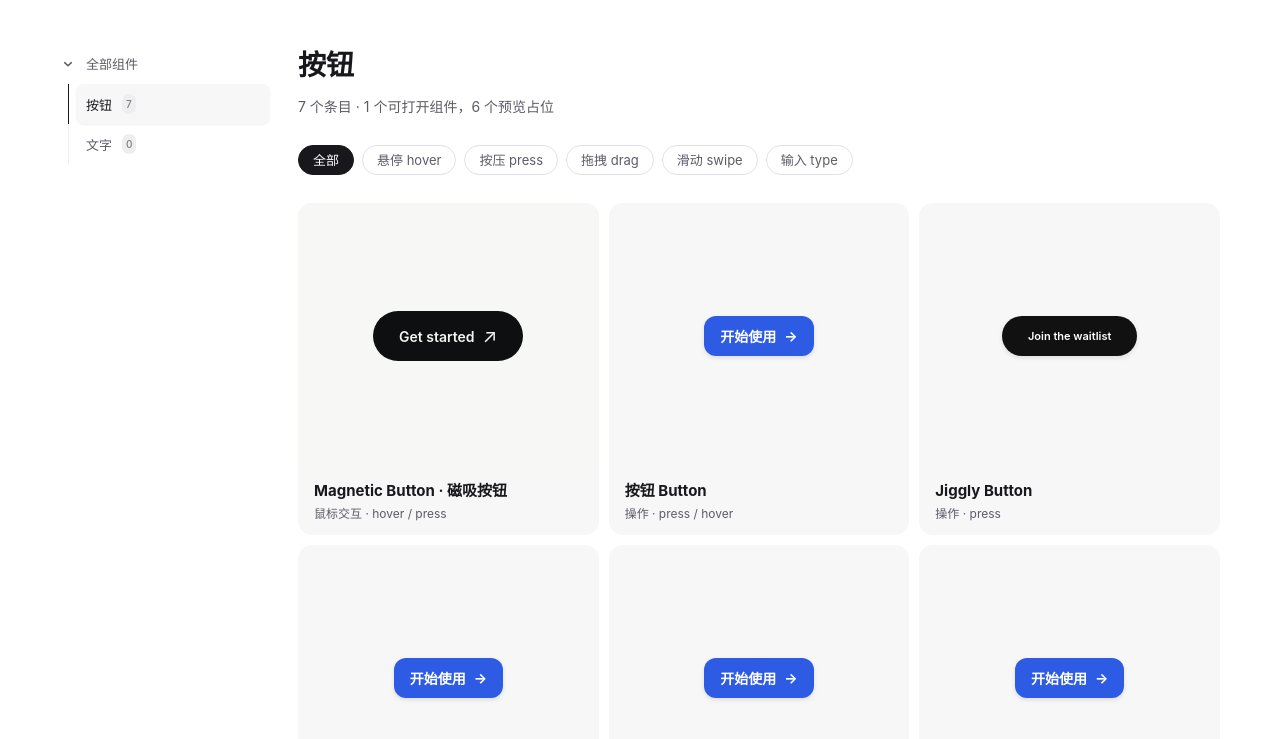
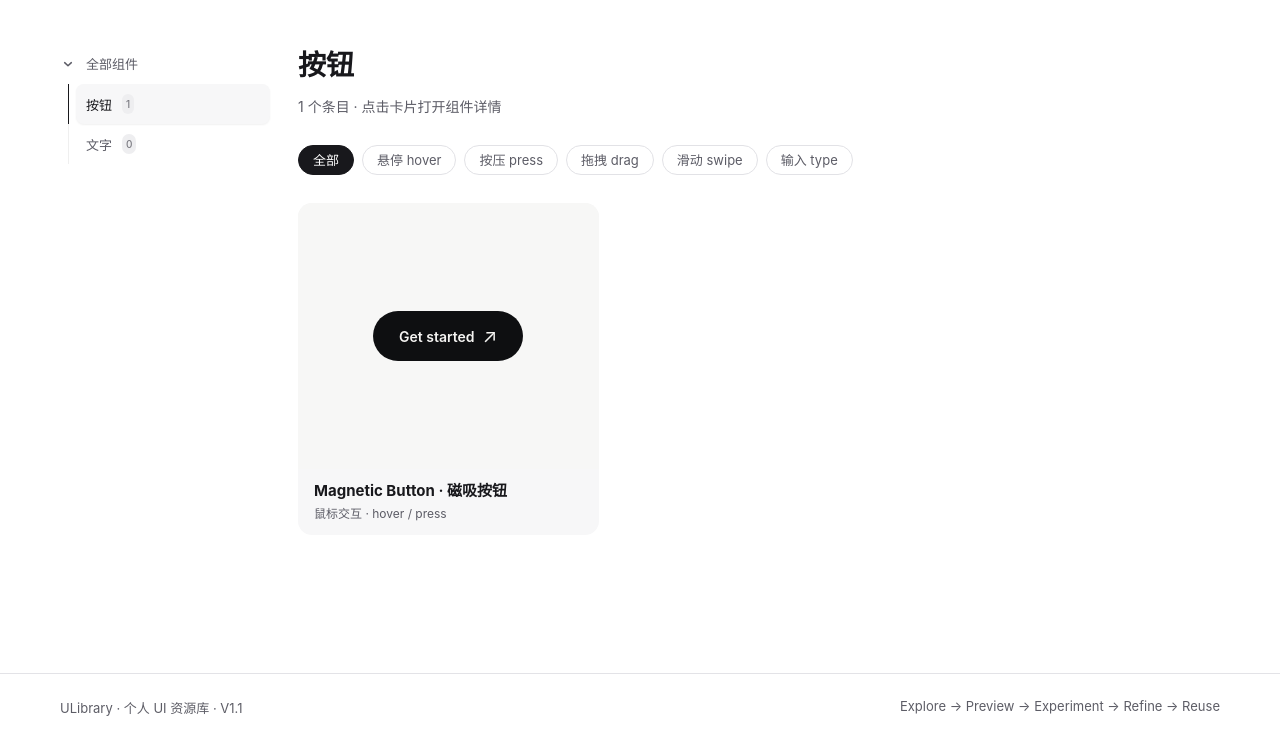
Before and after one commit to debbytwo95-cmd/31Library, a plain HTML site: page index.html in a window 1280 px wide. Shown: the part 61-800 px from the top of the page. Drawn offline with Linux system fonts and the light colour scheme.

Commit message:
Remove empty button placeholder cards from component catalog

```diff
--- a/assets/catalog.js
+++ b/assets/catalog.js
@@ -25,7 +25,7 @@ const buttonComponents = [
 ];
 const grid=document.querySelector('#grid'), heading=document.querySelector('h1'),description=document.querySelector('#description'),search=document.querySelector('#search'),sidebar=document.querySelector('#categories'),chips=document.querySelector('#chips');
 let section='components',category='buttons',filter='全部';
-const componentCategories=[['buttons','按钮',buttonComponents.length+6],['text','文字',0]];
+const componentCategories=[['buttons','按钮',buttonComponents.length],['text','文字',0]];
 function render(){
  document.querySelectorAll('[data-section]').forEach(b=>{const active=b.dataset.section===section;b.classList.toggle('active',active);b.setAttribute('aria-pressed',active)});
  const lab=section==='lab',blocks=section==='blocks';
@@ -37,9 +37,9 @@ function render(){
  const tags=lab?['全部','Canvas','3D','光效']:['全部','悬停 hover','按压 press','拖拽 drag','滑动 swipe','输入 type'];
  chips.innerHTML=tags.map(t=>'<button class="chip '+(t===filter?'active':'')+'" aria-pressed="'+(t===filter)+'">'+t+'</button>').join('');
  const q=search.value.trim().toLowerCase();
- let items=lab?pages.map(p=>({...p,tag:p.href.includes('heatmap')||p.href.includes('earth')?'3D':p.href.includes('fluid-glow')?'光效':'Canvas'})):!blocks&&category==='buttons'?[...buttonComponents,...Array.from({length:6},(_,i)=>({title:i===1?'Jiggly Button':'按钮 Button',placeholder:true,tag:i===1?'按压 press':'悬停 hover',index:i}))]:[];
+ let items=lab?pages.map(p=>({...p,tag:p.href.includes('heatmap')||p.href.includes('earth')?'3D':p.href.includes('fluid-glow')?'光效':'Canvas'})):!blocks&&category==='buttons'?buttonComponents:[];
  items=items.filter(p=>(!q||(p.title+' '+(p.href||'')+' '+p.tag+' '+(p.keywords||'')).toLowerCase().includes(q))&&(filter==='全部'||p.tag===filter||(p.tags||[]).includes(filter)||(filter==='按压 press'&&p.placeholder)));
- description.textContent=lab?items.length+' 个条目 · 点击卡片打开完整网页':blocks||category==='text'?'条目即将加入':items.length+' 个条目 · '+items.filter(p=>p.href).length+' 个可打开组件，'+items.filter(p=>p.placeholder).length+' 个预览占位';
+ description.textContent=lab?items.length+' 个条目 · 点击卡片打开完整网页':blocks||category==='text'?'条目即将加入':items.length+' 个条目 · 点击卡片打开组件详情';
  grid.innerHTML=items.map(p=>{const tag=p.placeholder?'article':'a';return '<'+tag+' class="card" '+(p.href?'href="'+p.href+'"':'')+'><div class="preview '+(p.magnetic?'magnetic-preview':'')+'">'+(p.magnetic?'<span class="magnetic-button-preview"><span class="magnetic-preview-label">Get started <span aria-hidden="true">↗</span></span></span>':p.placeholder?'<span class="demo-button '+(p.index===1?'dark':'')+'">'+(p.index===1?'Join the waitlist':'开始使用 <span>→</span>')+'</span>':'<span class="lab-placeholder">'+p.tag+'<small>预览占位</small></span>')+'</div><div class="card-info"><h2>'+p.title+'</h2><p>'+(p.magnetic?'鼠标交互 · hover / press':p.placeholder?'操作 · '+(p.index===1?'press':'press / hover'):p.tag+' · '+(p.archive?'历史版本':'动效实验'))+'</p></div></'+tag+'>'}).join('');
  if(!items.length)grid.innerHTML='<div class="empty">'+(q?'没有找到匹配的条目，试试其他关键词。':'这里的内容正在整理中。')+'</div>';
 }
--- a/index.html
+++ b/index.html
@@ -28,7 +28,7 @@
   <main class="main">
     <aside aria-label="资源分类"><div class="category-heading"><img src="./assets/chevron-down.svg" alt="" width="16" height="16"><span>全部组件</span></div><div id="categories"></div></aside>
     <section class="content" aria-label="资源列表">
-      <div class="title"><h1>按钮</h1><p id="description">7 个条目 · 1 个可打开组件，6 个预览占位</p></div>
+      <div class="title"><h1>按钮</h1><p id="description">1 个条目 · 点击卡片打开组件详情</p></div>
       <div id="chips" class="chips" aria-label="交互筛选"></div>
       <div id="grid" class="grid"></div>
       <noscript>请启用 JavaScript 查看分类和列表。<a href="./single-web/components/magnetic-button-studio/index.html">打开 Magnetic Button 磁吸按钮</a>。<a href="./single-web/motion-lab/fluid-glow/index.html">打开流体炫光实验</a></noscript>
```
Also changed, not shown: single-web/components/index.html (+1 -1 lines).
